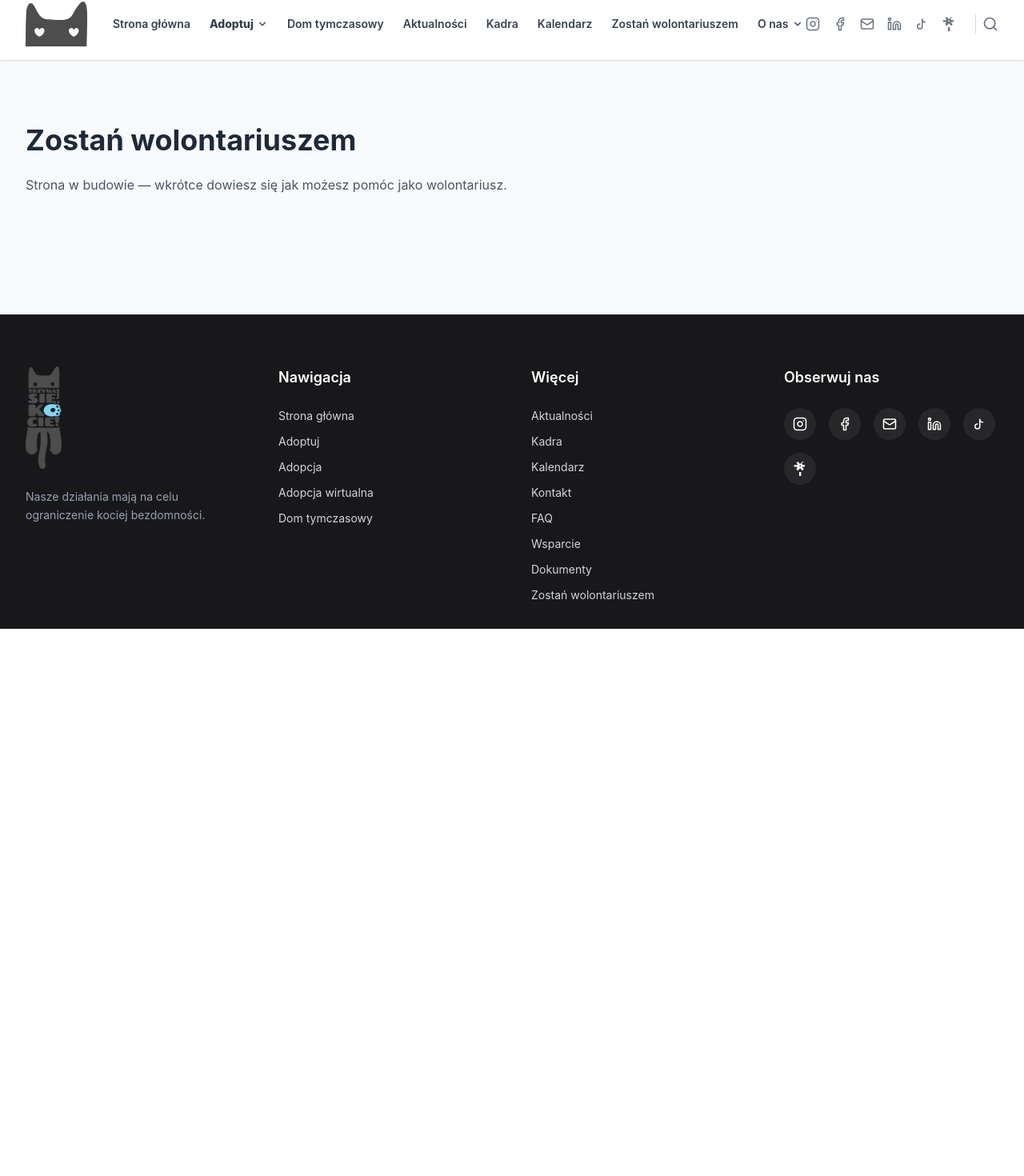
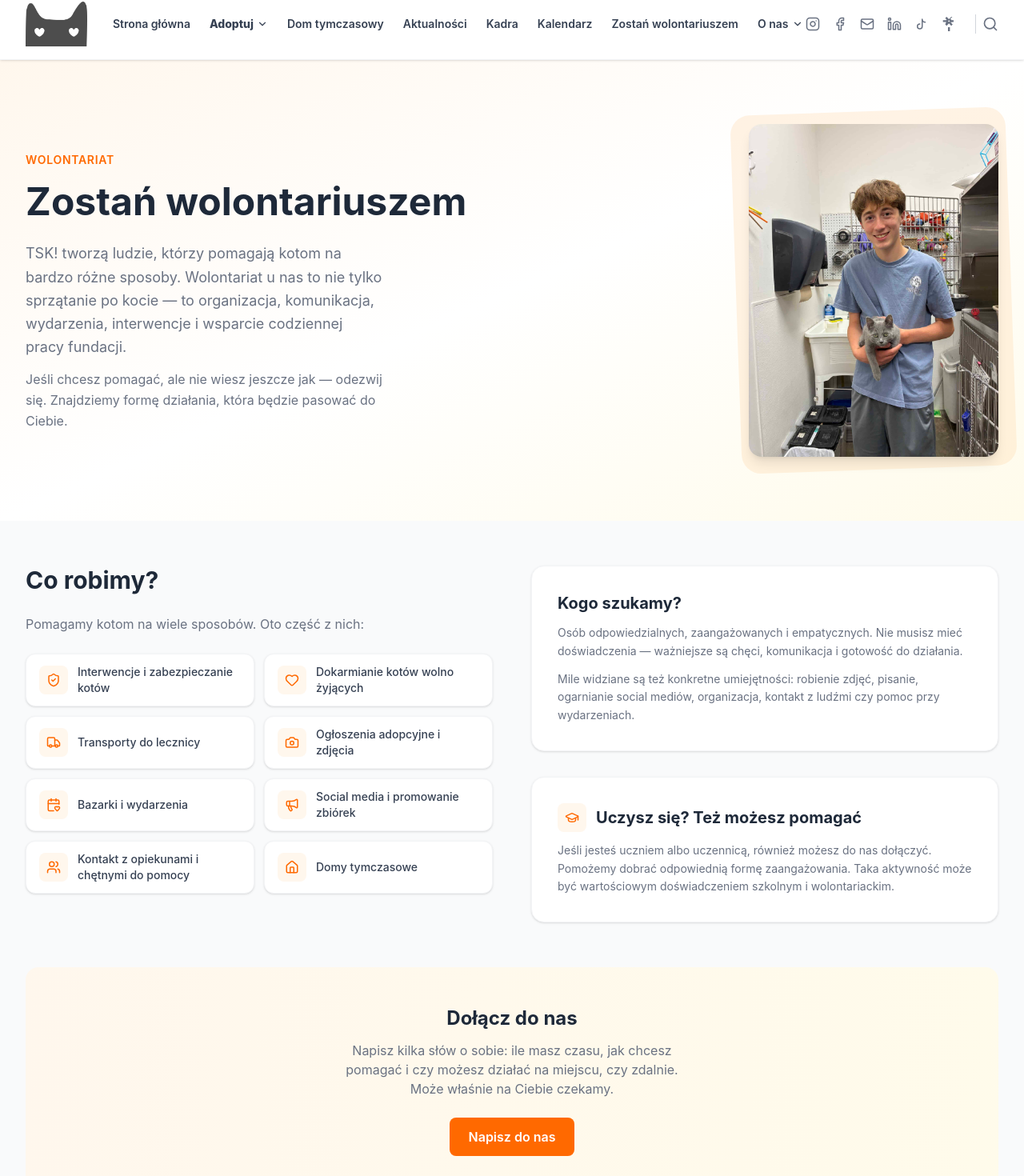
Before and after one commit to babuuc/3majSie-kocie, a React (Vite) app in the folder trzymajsiekocie-app/: page /wolontariat in a window 1280 px wide. Shown: the part 14-1484 px from the top of the page at 80% size. Before the commit the page ends 800 px from the top, so only its background shows below. Built offline with nearby package versions, Linux system fonts and the light colour scheme.

Commit message:
i myk wolontariat dodany

```diff
--- /dev/null
+++ b/trzymajsiekocie-app/src/components/Wolontariat/WolontariatContent.jsx
@@ -0,0 +1,94 @@
+import { Link } from 'react-router-dom';
+import {
+  ShieldCheck,
+  Camera,
+  Megaphone,
+  Truck,
+  Heart,
+  Home,
+  CalendarHeart,
+  Users,
+  GraduationCap,
+} from 'lucide-react';
+
+const activities = [
+  { icon: ShieldCheck, label: 'Interwencje i zabezpieczanie kotów' },
+  { icon: Heart, label: 'Dokarmianie kotów wolno żyjących' },
+  { icon: Truck, label: 'Transporty do lecznicy' },
+  { icon: Camera, label: 'Ogłoszenia adopcyjne i zdjęcia' },
+  { icon: CalendarHeart, label: 'Bazarki i wydarzenia' },
+  { icon: Megaphone, label: 'Social media i promowanie zbiórek' },
+  { icon: Users, label: 'Kontakt z opiekunami i chętnymi do pomocy' },
+  { icon: Home, label: 'Domy tymczasowe' },
+];
+
+export default function WolontariatContent() {
+  return (
+    <section className="max-w-7xl mx-auto px-4 xl:px-8 py-14">
+      <div className="grid grid-cols-1 lg:grid-cols-2 gap-12">
+
+        {/* Left — what we do */}
+        <div>
+          <h2 className="text-2xl lg:text-3xl font-bold text-gray-800 mb-6">Co robimy?</h2>
+          <p className="text-gray-500 mb-6 leading-relaxed">
+            Pomagamy kotom na wiele sposobów. Oto część z nich:
+          </p>
+          <div className="grid grid-cols-1 sm:grid-cols-2 gap-3">
+            {activities.map(({ icon: Icon, label }) => (
+              <div key={label} className="flex items-center gap-3 bg-white rounded-xl border border-gray-100 px-4 py-3 shadow-sm">
+                <div className="w-9 h-9 rounded-lg bg-orange-50 flex items-center justify-center shrink-0">
+                  <Icon size={18} className="text-orange-500" />
+                </div>
+                <span className="text-sm text-gray-700 font-medium">{label}</span>
+              </div>
+            ))}
+          </div>
+        </div>
+
+        {/* Right — who we look for + students */}
+        <div className="space-y-8">
+          <div className="bg-white rounded-2xl shadow-sm border border-gray-100 p-6 lg:p-8">
+            <h2 className="text-xl font-bold text-gray-800 mb-3">Kogo szukamy?</h2>
+            <p className="text-sm text-gray-500 leading-relaxed">
+              Osób odpowiedzialnych, zaangażowanych i empatycznych. Nie musisz mieć
+              doświadczenia — ważniejsze są chęci, komunikacja i gotowość do działania.
+            </p>
+            <p className="text-sm text-gray-500 leading-relaxed mt-3">
+              Mile widziane są też konkretne umiejętności: robienie zdjęć, pisanie,
+              ogarnianie social mediów, organizacja, kontakt z ludźmi czy pomoc przy wydarzeniach.
+            </p>
+          </div>
+
+          <div className="bg-white rounded-2xl shadow-sm border border-gray-100 p-6 lg:p-8">
+            <div className="flex items-center gap-3 mb-3">
+              <div className="w-9 h-9 rounded-lg bg-orange-50 flex items-center justify-center shrink-0">
+                <GraduationCap size={18} className="text-orange-500" />
+              </div>
+              <h2 className="text-xl font-bold text-gray-800">Uczysz się? Też możesz pomagać</h2>
+            </div>
+            <p className="text-sm text-gray-500 leading-relaxed">
+              Jeśli jesteś uczniem albo uczennicą, również możesz do nas dołączyć.
+              Pomożemy dobrać odpowiednią formę zaangażowania. Taka aktywność może być
+              wartościowym doświadczeniem szkolnym i wolontariackim.
+            </p>
+          </div>
+        </div>
+      </div>
+
+      {/* CTA */}
+      <div className="mt-14 text-center bg-gradient-to-r from-orange-50 to-amber-50 rounded-2xl p-8 lg:p-12">
+        <h2 className="text-2xl font-bold text-gray-800 mb-3">Dołącz do nas</h2>
+        <p className="text-gray-500 max-w-md mx-auto mb-6">
+          Napisz kilka słów o sobie: ile masz czasu, jak chcesz pomagać
+          i czy możesz działać na miejscu, czy zdalnie. Może właśnie na Ciebie czekamy.
+        </p>
+        <Link
+          to="/kontakt"
+          className="inline-flex items-center gap-2 bg-orange-500 hover:bg-orange-600 text-white font-semibold px-6 py-3 rounded-lg transition-colors"
+        >
+          Napisz do nas
+        </Link>
+      </div>
+    </section>
+  );
+}
--- /dev/null
+++ b/trzymajsiekocie-app/src/components/Wolontariat/WolontariatHero.jsx
@@ -0,0 +1,39 @@
+import volunteerPhoto from '../../assets/kitten-volunteer.jpeg';
+
+export default function WolontariatHero() {
+  return (
+    <section className="relative bg-gradient-to-br from-orange-50 via-white to-amber-50 overflow-hidden">
+      <div className="max-w-7xl mx-auto px-4 xl:px-8 py-16 lg:py-20">
+        <div className="grid grid-cols-1 lg:grid-cols-2 gap-10 items-center">
+          <div>
+            <span className="inline-block text-sm font-semibold text-orange-500 uppercase tracking-wider mb-3">
+              Wolontariat
+            </span>
+            <h1 className="text-4xl lg:text-5xl font-bold text-gray-800 mb-5 leading-tight">
+              Zostań wolontariuszem
+            </h1>
+            <p className="text-gray-500 text-lg max-w-md leading-relaxed">
+              TSK! tworzą ludzie, którzy pomagają kotom na bardzo różne sposoby.
+              Wolontariat u nas to nie tylko sprzątanie po kocie — to organizacja,
+              komunikacja, wydarzenia, interwencje i wsparcie codziennej pracy fundacji.
+            </p>
+            <p className="text-gray-500 mt-3 max-w-md leading-relaxed">
+              Jeśli chcesz pomagać, ale nie wiesz jeszcze jak — odezwij się.
+              Znajdziemy formę działania, która będzie pasować do Ciebie.
+            </p>
+          </div>
+          <div className="flex justify-center lg:justify-end">
+            <div className="relative">
+              <div className="absolute -inset-4 bg-orange-200/30 rounded-3xl -rotate-2" />
+              <img
+                src={volunteerPhoto}
+                alt="Wolontariusz z kotem"
+                className="relative rounded-2xl shadow-lg object-cover w-full max-w-sm h-80 lg:h-[26rem]"
+              />
+            </div>
+          </div>
+        </div>
+      </div>
+    </section>
+  );
+}
--- a/trzymajsiekocie-app/src/pages/Wolontariat.jsx
+++ b/trzymajsiekocie-app/src/pages/Wolontariat.jsx
@@ -1,8 +1,11 @@
+import WolontariatHero from '../components/Wolontariat/WolontariatHero';
+import WolontariatContent from '../components/Wolontariat/WolontariatContent';
+
 export default function Wolontariat() {
   return (
-    <section className="max-w-7xl mx-auto px-4 xl:px-8 py-20">
-      <h1 className="text-3xl md:text-4xl font-bold text-gray-800 mb-6">Zostań wolontariuszem</h1>
-      <p className="text-gray-600">Strona w budowie — wkrótce dowiesz się jak możesz pomóc jako wolontariusz.</p>
-    </section>
+    <div>
+      <WolontariatHero />
+      <WolontariatContent />
+    </div>
   );
 }
```
Also changed, not shown: trzymajsiekocie-app/src/assets/kitten-volunteer.jpeg (added).
